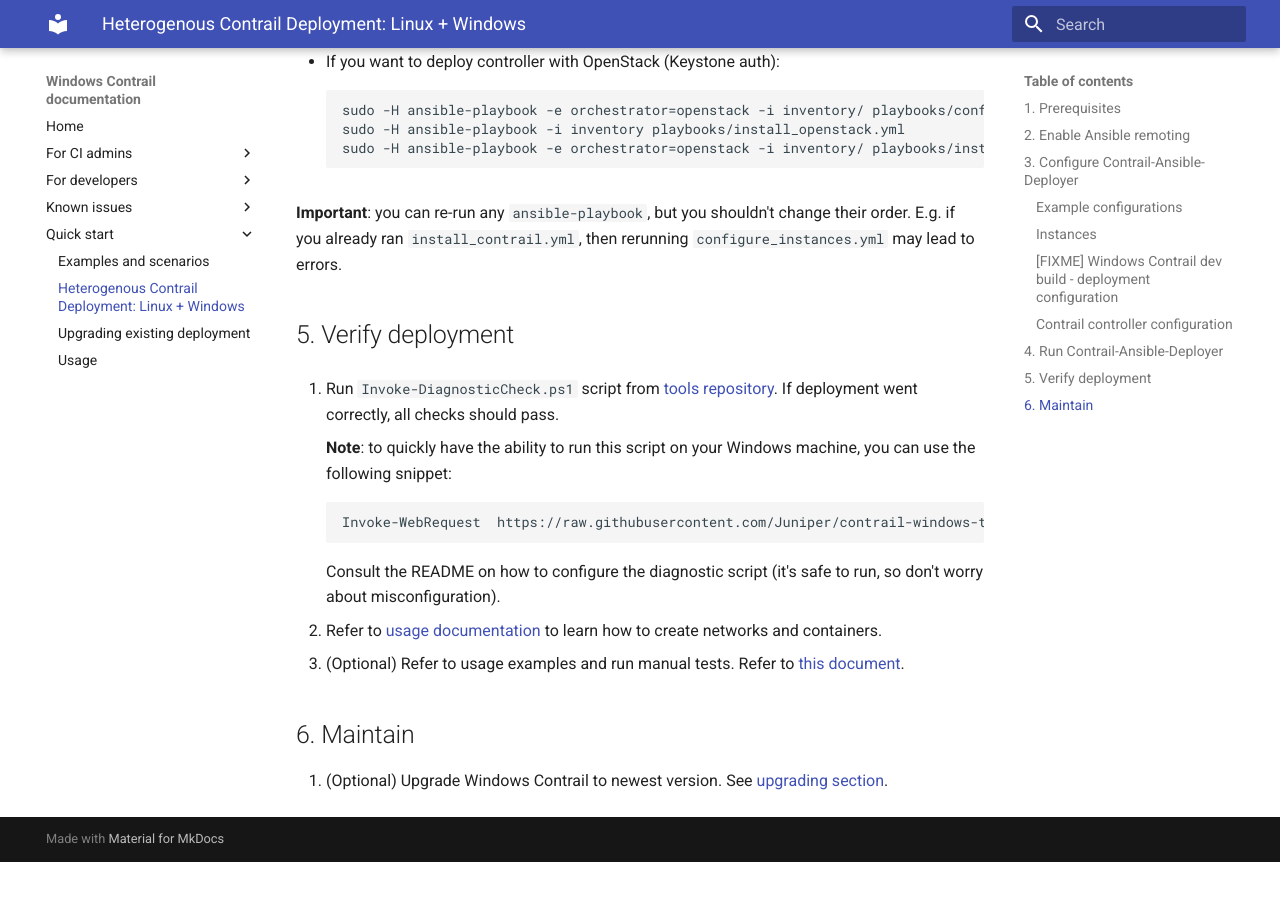
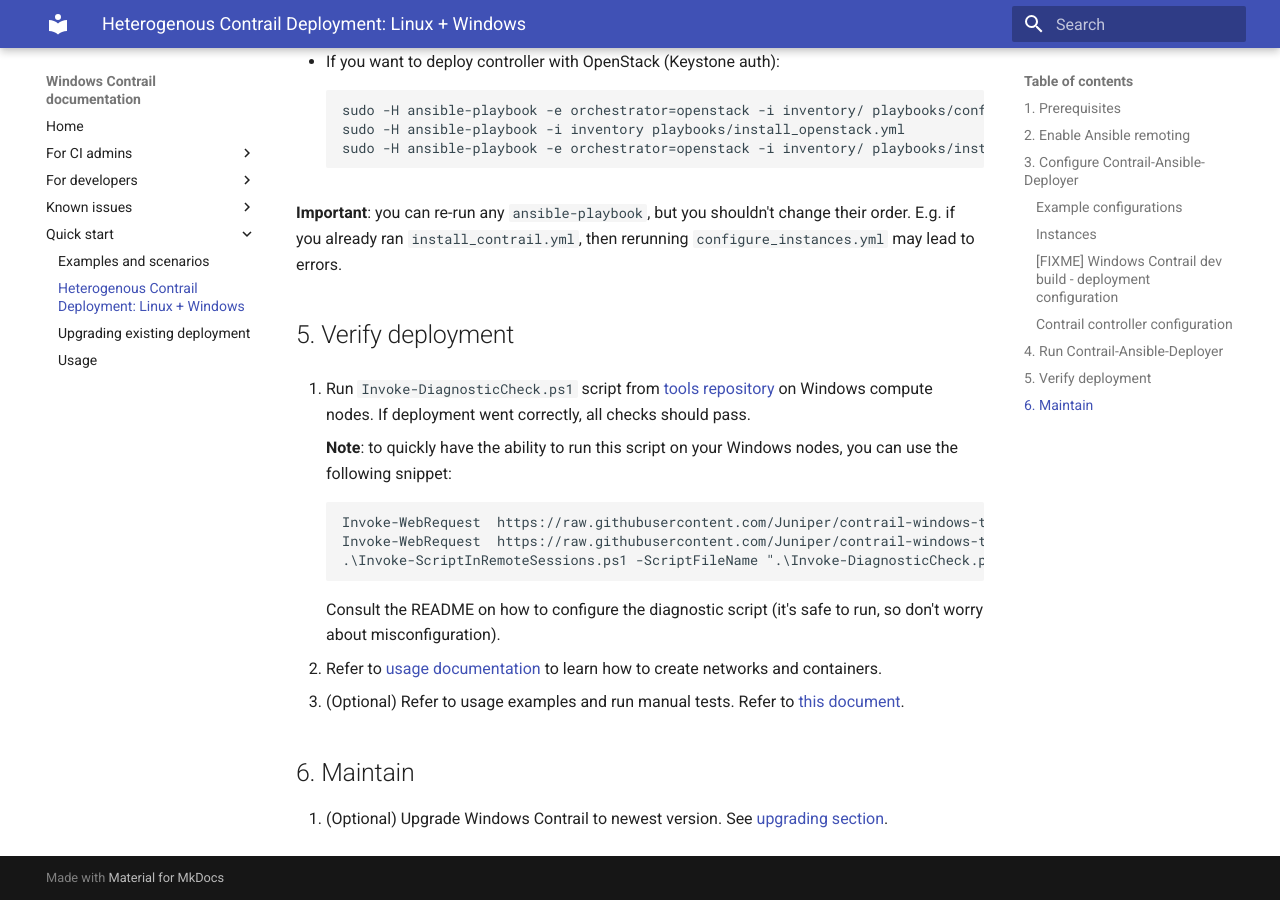
Before and after one commit to piotr-szuberski/contrail-windows-docs, an MkDocs documentation site: the page built from doc/Quick_start/deployment.md, in a window 1280 px wide and 900 px high, scrolled down 3428 px. Built offline with MkDocs 1.6.1 and Material for MkDocs 9.7.7, drawn with Linux system fonts in a browser that asks for light colours; before the commit the page ends 4290 px from its top, so only the background shows below that.

Commit message:
Improve running diagnostic and cleanup scripts examples. (#89)

```diff
--- a/doc/Quick_start/deployment.md
+++ b/doc/Quick_start/deployment.md
@@ -130,12 +130,14 @@
 
 ## 5. Verify deployment
 
-1. Run `Invoke-DiagnosticCheck.ps1` script from [tools repository](https://github.com/Juniper/contrail-windows-tools).
-    If deployment went correctly, all checks should pass.
+1. Run `Invoke-DiagnosticCheck.ps1` script from [tools repository](https://github.com/Juniper/contrail-windows-tools)
+    on Windows compute nodes. If deployment went correctly, all checks should pass.
 
-    **Note**: to quickly have the ability to run this script on your Windows machine, you can use the following snippet:
+    **Note**: to quickly have the ability to run this script on your Windows nodes, you can use the following snippet:
 
+        Invoke-WebRequest  https://raw.githubusercontent.com/Juniper/contrail-windows-tools/master/Invoke-ScriptInRemoteSessions.ps1 -OutFile Invoke-ScriptInRemoteSessions.ps1
         Invoke-WebRequest  https://raw.githubusercontent.com/Juniper/contrail-windows-tools/master/Invoke-DiagnosticCheck.ps1 -OutFile Invoke-DiagnosticCheck.ps1
+        .\Invoke-ScriptInRemoteSessions.ps1 -ScriptFileName ".\Invoke-DiagnosticCheck.ps1" -Addresses "<IP1>,<IP2>" -Credential (Get-Credential) -OtherParams...
 
     Consult the README on how to configure the diagnostic script (it's safe to run, so don't worry about
     misconfiguration).
```
Also changed, not shown: doc/Known_issues/Troubleshooting.md (+5 -1 lines).
